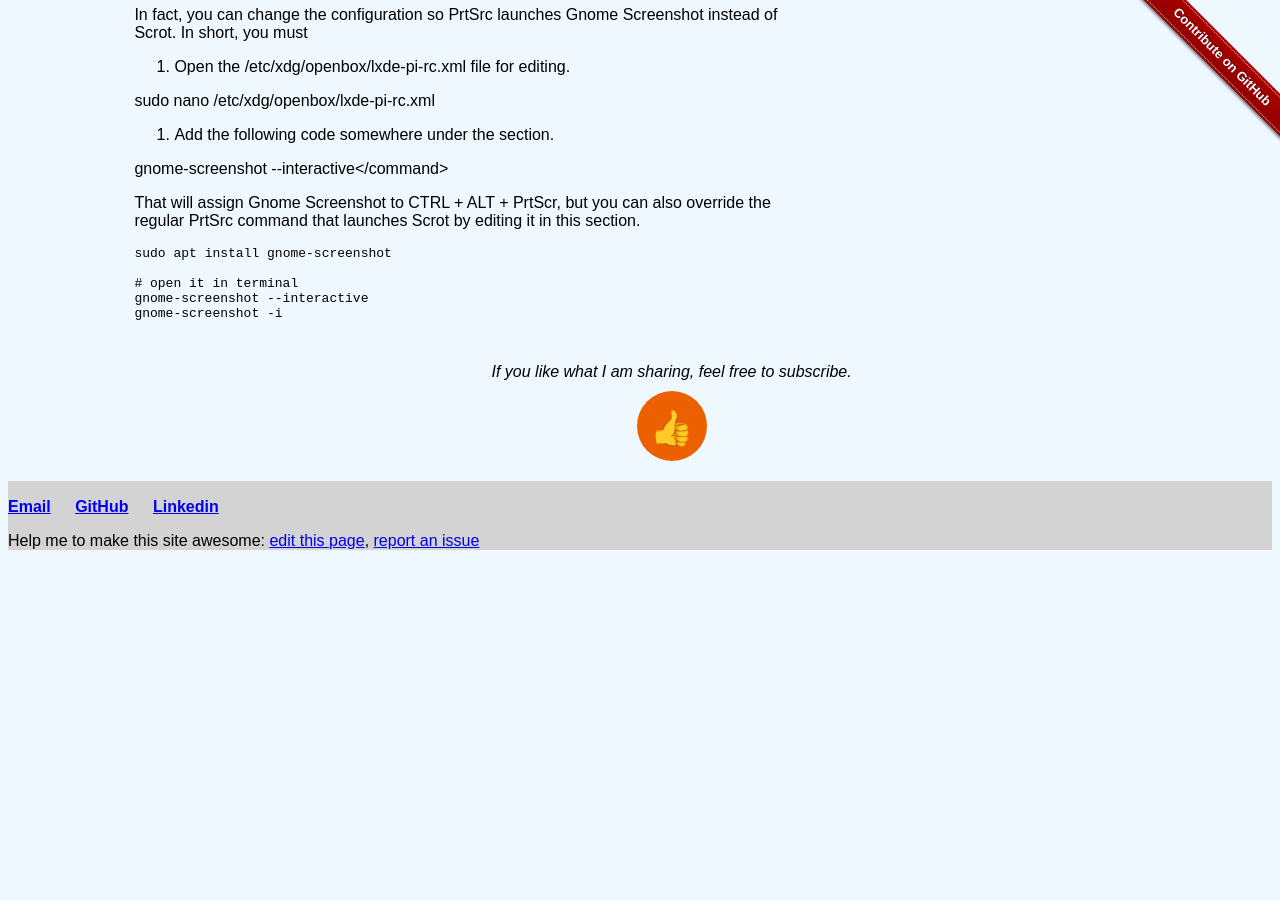
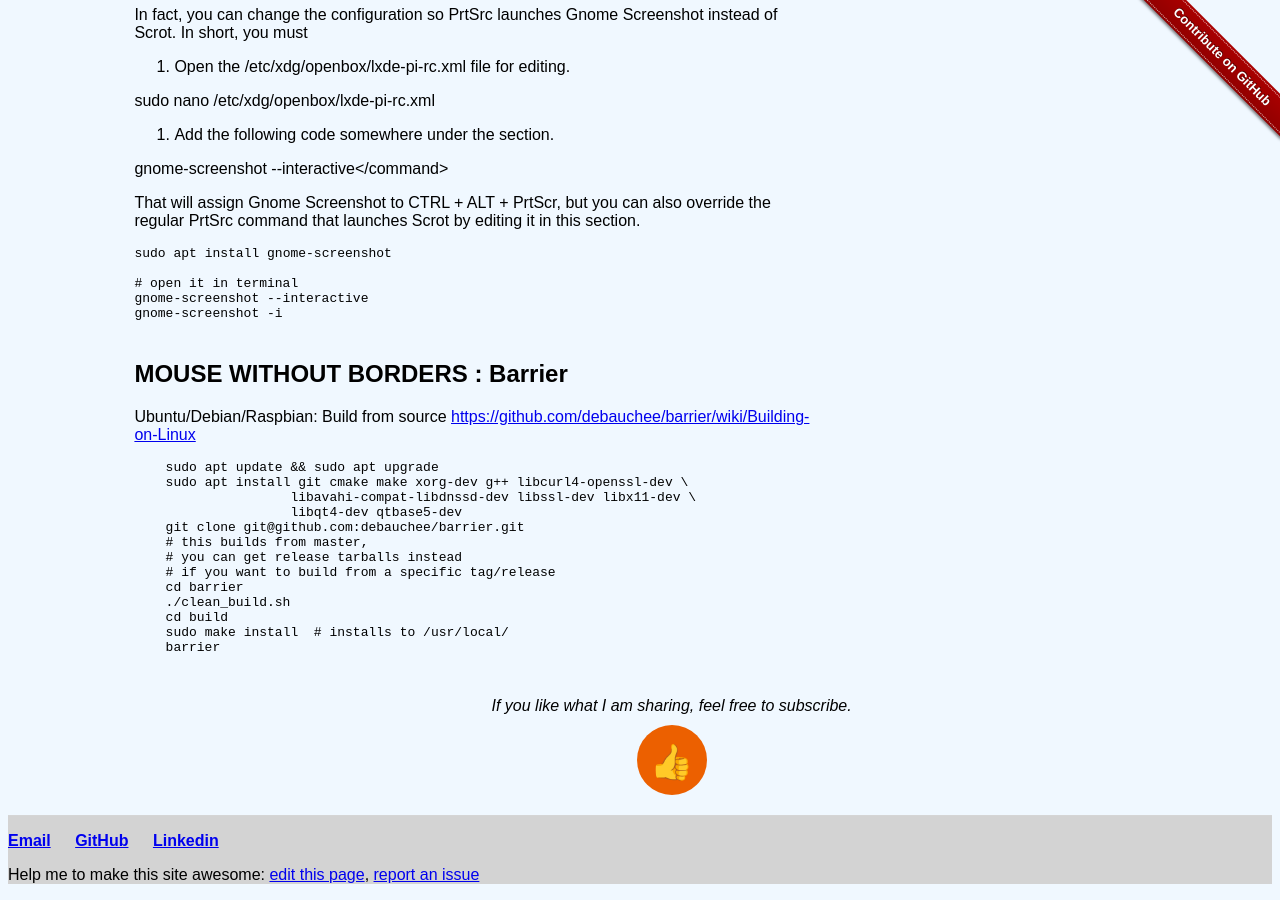
Before and after one commit to liuning0820/liuning0820.github.io, a Jekyll site: the page built from _posts/2019-04-18-play-with-debian.md, in a window 1280 px wide and 900 px high, scrolled down 5318 px. Built offline with Jekyll 4.4.1, drawn with Linux system fonts in a browser that asks for light colours; before the commit the page ends 5884 px from its top, so only the background shows below that.

Commit message:
share keyboard between multiple computers

````diff
--- a/_posts/2019-04-18-play-with-debian.md
+++ b/_posts/2019-04-18-play-with-debian.md
@@ -316,3 +316,24 @@ gnome-screenshot --interactive
 gnome-screenshot -i
 
 ```
+
+## MOUSE WITHOUT BORDERS : Barrier
+
+Ubuntu/Debian/Raspbian: Build from source <https://github.com/debauchee/barrier/wiki/Building-on-Linux>
+
+```sh
+    sudo apt update && sudo apt upgrade
+    sudo apt install git cmake make xorg-dev g++ libcurl4-openssl-dev \
+                    libavahi-compat-libdnssd-dev libssl-dev libx11-dev \
+                    libqt4-dev qtbase5-dev
+    git clone git@github.com:debauchee/barrier.git
+    # this builds from master,
+    # you can get release tarballs instead
+    # if you want to build from a specific tag/release
+    cd barrier
+    ./clean_build.sh
+    cd build
+    sudo make install  # installs to /usr/local/
+    barrier
+
+```
````
Also changed, not shown: _posts/2020-02-06-mindset-2020.md (+4 -0 lines), _posts/images/2020-04-19-11-15-02.png (added).
